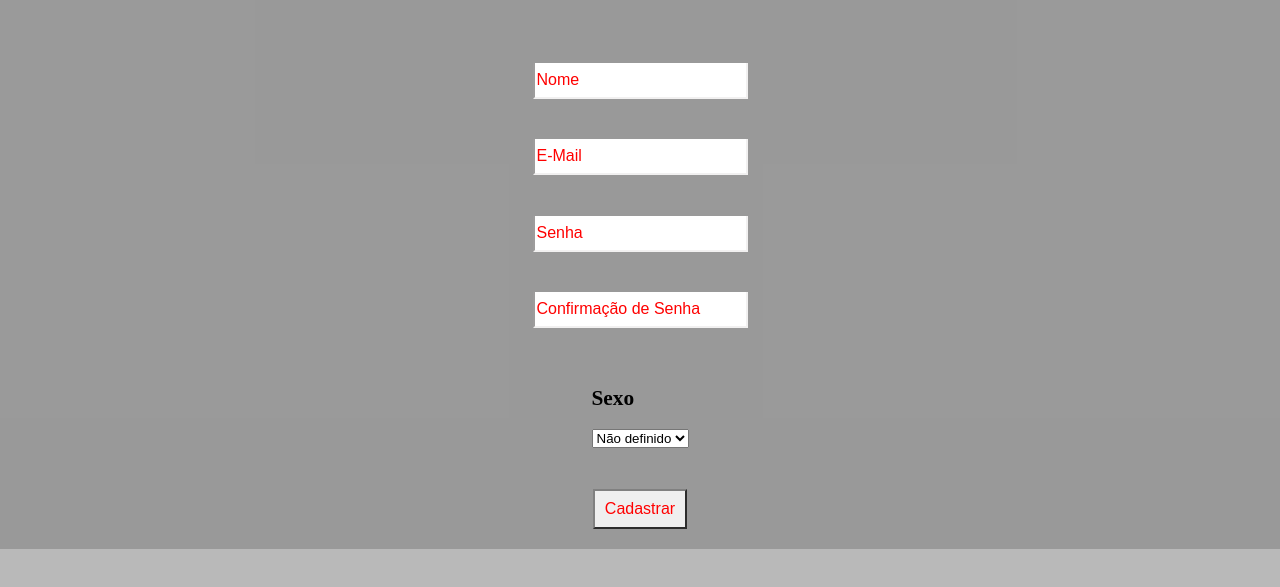
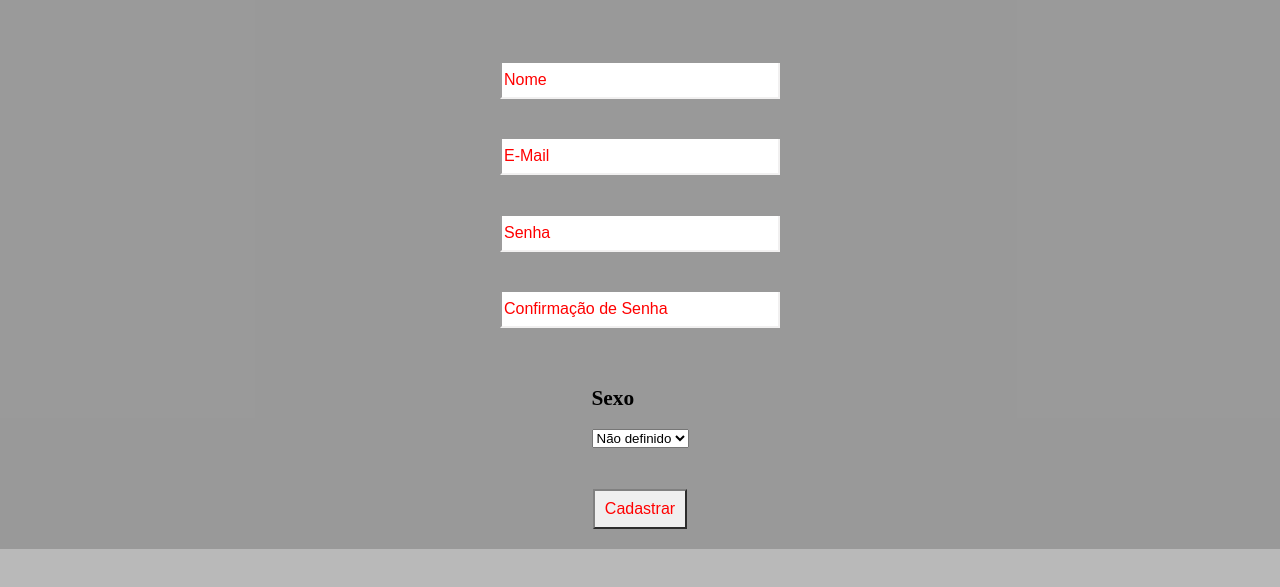
Before and after one commit to PriscilaAr/503-formas, a plain HTML site: page index.html in a window 1280 px wide. Shown: the part 91-678 px from the top of the page. Drawn offline with Linux system fonts and the light colour scheme.

Commit message:
Adicionar tamanho correto do input

```diff
--- a/style.css
+++ b/style.css
@@ -18,6 +18,7 @@ h2{
 }
 input{
     height: 4vh;
+    width: 34vh;
     font-size: 12pt;
     border-top: 3px;
     border-color: rgb(241, 240, 240);
```
